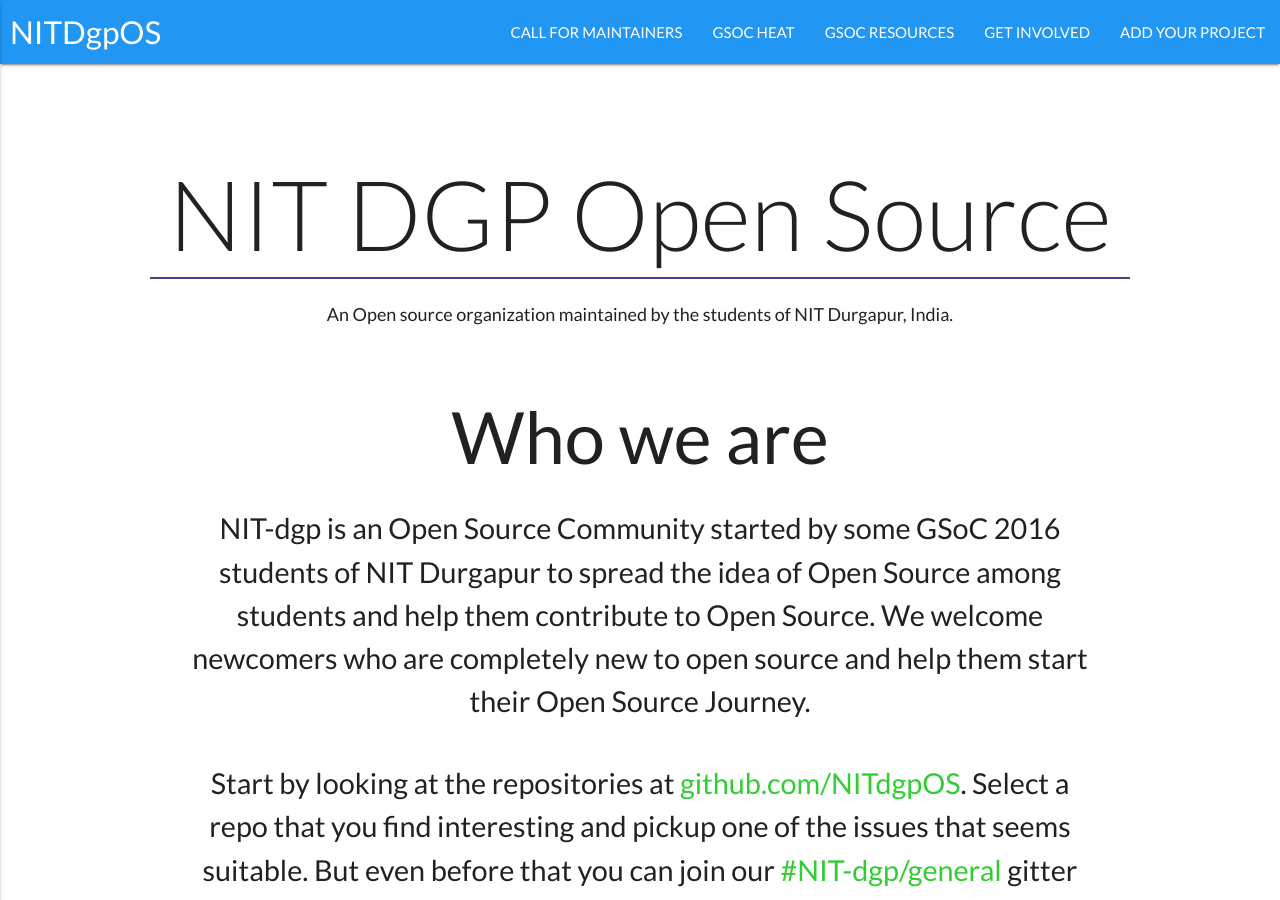
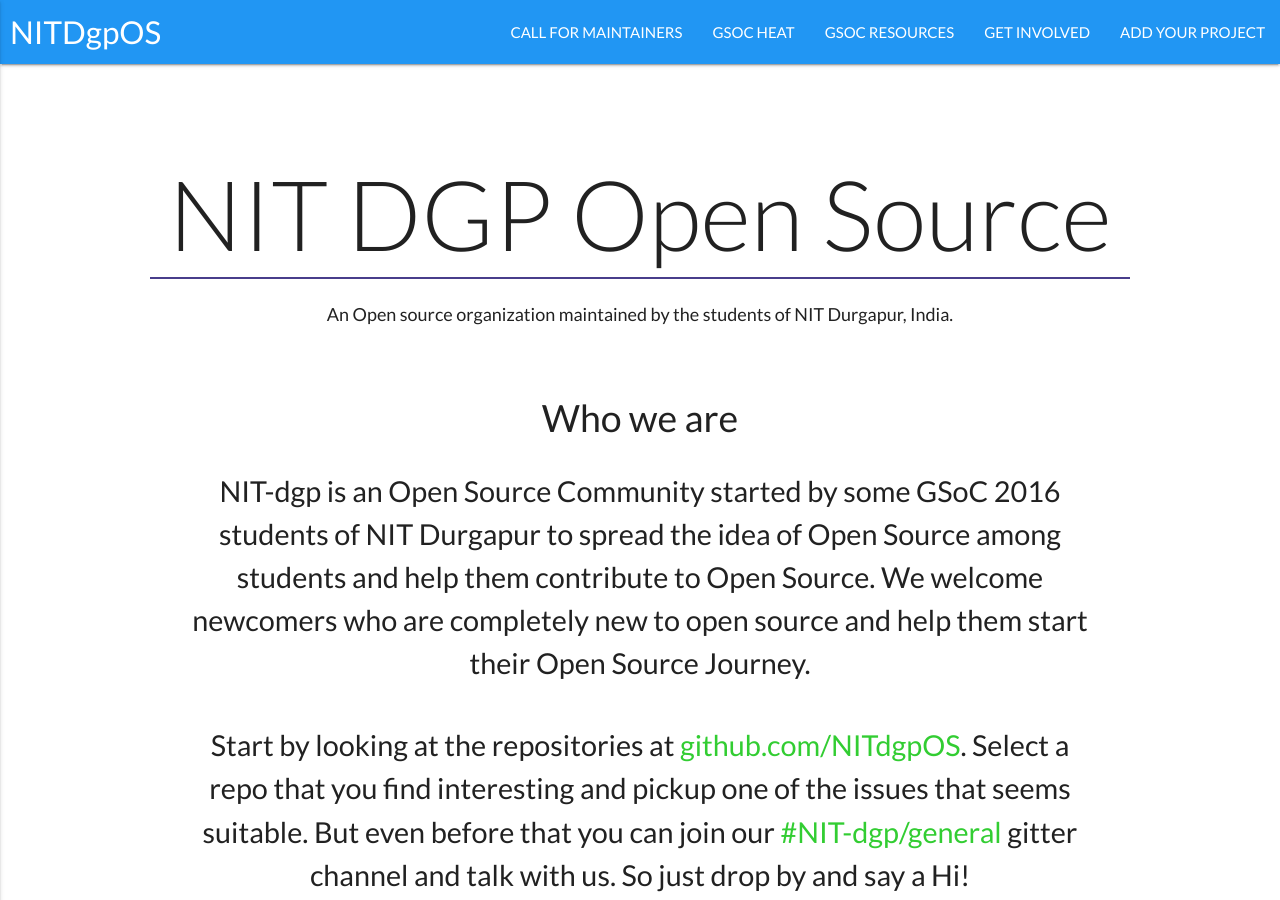
Before and after one commit to NITDgpOS/nitdgpos.github.io, a Jekyll site: the page built from landing_page.md, in a window 1280 px wide and 900 px high. Built offline with Jekyll 4.4.1, drawn with Linux system fonts in a browser that asks for light colours; nearby versions of some CDN libraries; our own code applies the rules of GitHub Pages for plain Markdown files.

Commit message:
> Indentation correction > Modify Font-sizes > Rename nav button class

```diff
--- a/_includes/footer.html
+++ b/_includes/footer.html
@@ -9,16 +9,16 @@
     padding-top: 1%;
     padding-bottom: 1%;
     margin: 0%;
-    font-size: 3.5vh;
+    font-size: 3vh;
   }
 
   footer .credits {
     margin: 0px;
-    font-size: 3.2vh;
+    font-size: 2.8vh;
   }
 
   footer .footer-copyright {
-    font-size: 3.2vh;
+    font-size: 2.8vh;
     font-weight: normal !important;
   }
 </style>
--- a/_includes/header.html
+++ b/_includes/header.html
@@ -2,7 +2,7 @@
   <nav class="blue navbar">
     <div class="row nav-wrapper">
       <a href="{{ '/' | relative_url }}" class="brand-logo">{{ site.title | escape }}</a>
-      <a href="#" data-activates="mobile-demo" class="button-collapse my-btn"><i class="fa fa-bars"></i></a>
+      <a href="#" data-activates="mobile-demo" class="button-collapse menu-btn"><i class="fa fa-bars"></i></a>
       <ul id="nav-mobile" class="right hide-on-med-and-down">
         {% for page in site.pages %} {% if site.nav contains page.path %}
         <li><a href="{{ page.url | relative_url }}">{{ page.title | escape }}</a></li>
--- a/css/styles.scss
+++ b/css/styles.scss
@@ -109,29 +109,29 @@
 }
 
 .navbar-fixed{
-   z-index: 998 !important;
+  z-index: 998 !important;
 }
 
 h1{
-  font-size: 9vh;
+  font-size: 3em;
 }
 
 h2{
-  font-size: 8vh;
+  font-size: 2.5em;
 }
 
 h3{
-  font-size: 7vh;
+  font-size: 2em;
 }
 
 h4{
-  font-size: 6vh;
+  font-size: 1.5em;
 }
 
 h5{
-  font-size: 5vh;
+  font-size: 1em;
 }
 
 h6{
-  font-size: 4vh;
+  font-size: 0.8em;
 }
--- a/js/main.js
+++ b/js/main.js
@@ -1,7 +1,7 @@
 (function($) {
   $(function() {
 
-    $('.my-btn').sideNav({
+    $('.menu-btn').sideNav({
       edge: 'left', // Choose the horizontal origin
       closeOnClick: true, // Closes side-nav on <a> clicks
       draggable: true // Choose whether you can drag to open on touch screens
```
